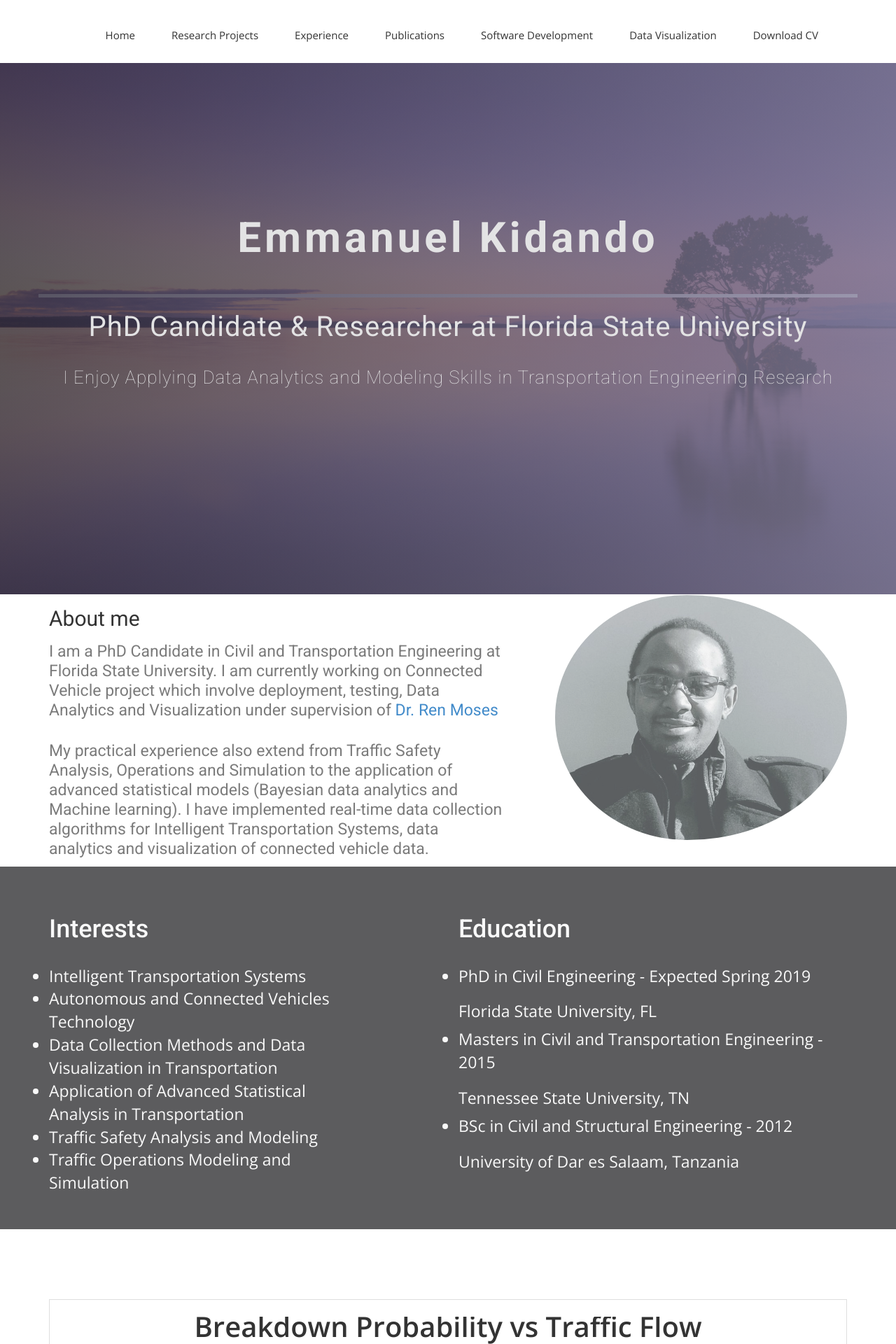
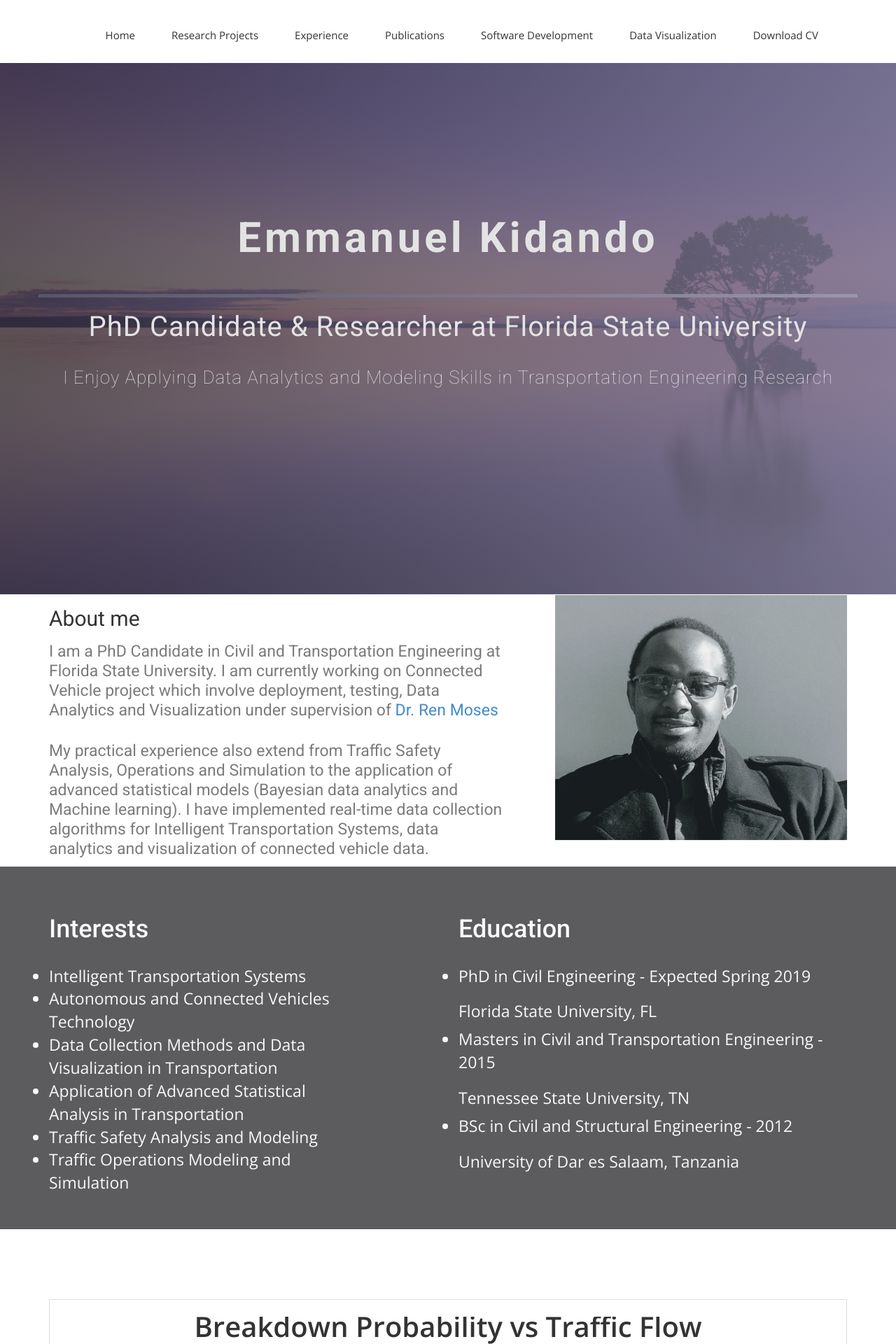
Before and after one commit to ekidando/Emma, a Jekyll site: the page built from index.html, in a window 1280 px wide. Shown: the top 1920 px of the page at 70% size. Built offline with Jekyll 4.4.1, drawn with Linux system fonts in a browser that asks for light colours; nearby versions of some CDN libraries; some web fonts are replaced.

Commit message:
Update index.html

```diff
--- a/index.html
+++ b/index.html
@@ -40,7 +40,7 @@ published: true
       <div class="col-md-5 col-sm-12">
         <div class="block">
 
-          <img class="img-circle" src="img/2-2.jpg">
+          <img class="rounded-circle" src="img/2-2.jpg">
 
         </div>
       </div><!-- .col-md-5 close -->
```
